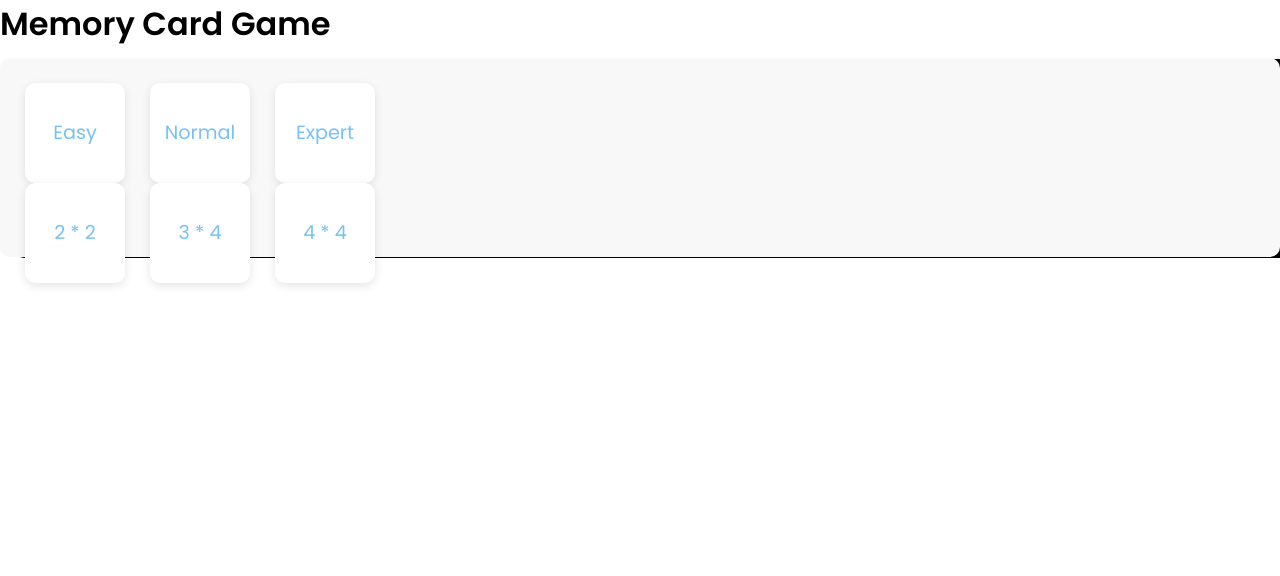
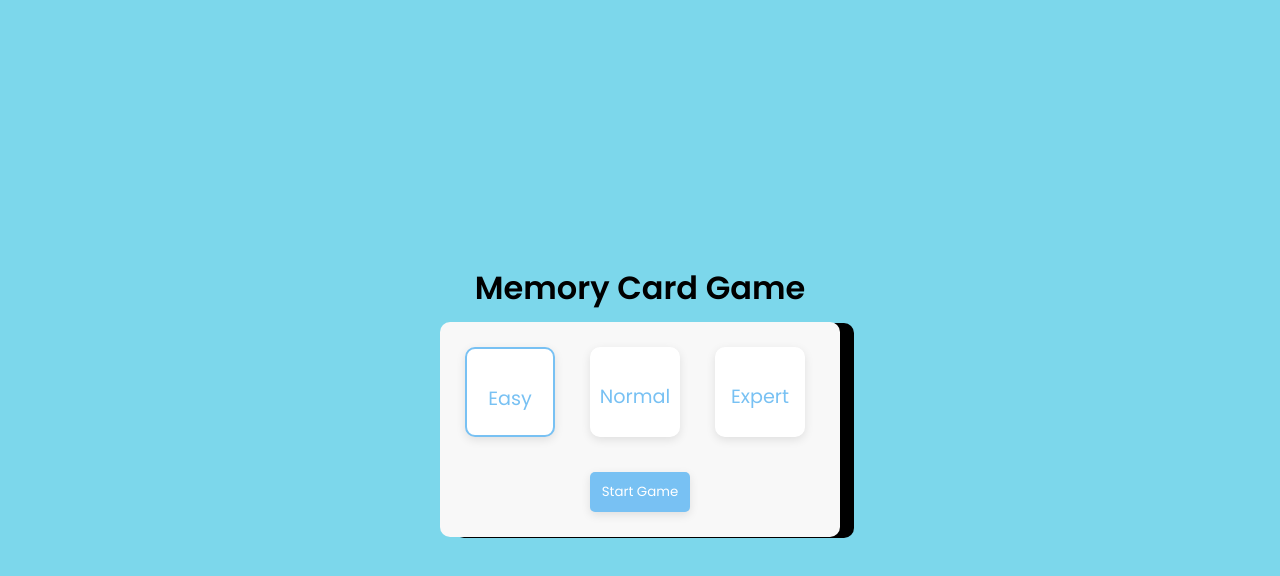
Before and after one commit to BhanuPrakash-Guniganti/memory-card-game, a plain HTML site: page index.html in a window 1280 px wide. Drawn offline with Linux system fonts and the light colour scheme.

Commit message:
Finished CSS

```diff
--- a/index.html
+++ b/index.html
@@ -15,7 +15,7 @@
     <h1>Memory Card Game</h1>
     <div class="container">
         <div class="startGame">
-            <div class="card" level="2" column="2" row="2">
+            <div class="card active" level="2" column="2" row="2">
                 <div class="front">Easy</div>
                 <div class="back">2 * 2</div>
             </div>
@@ -27,11 +27,15 @@
                  <div class="front">Expert</div>
                 <div class="back">4 * 4</div>
             </div>
+
+            <span></span>
              <button>Start Game</button>
+             <span></span>
         </div>
+
+    <div class="playground"></div>
     </div>
-
-
+    <i class="fa-solid fa-repeat" style="display: none"></i>
 
 
 </body>
--- a/style.css
+++ b/style.css
@@ -1,4 +1,4 @@
-@import url("https://fonts.googleapis.com/css?family=Poppins:wght@400;500;600&display=swap");
+@import url("https://fonts.googleapis.com/css2?family=Poppins:wght@400;500;600&display=swap");
 * {
     margin: 0px;
     padding: 0px;
@@ -6,7 +6,7 @@
     font-family: 'Poppins';
 }
 
-.body {
+body {
     display: flex;
     justify-content: center;
     align-items: center;
@@ -14,6 +14,8 @@
     background: #7cd7eb;
     flex-direction: column;
 }
+
+
 .container{
     background: #f8f8f8;
     border-radius: 10px;
@@ -39,8 +41,8 @@
 
 }
 .card div{
-    width:100px;
-    height:100px;
+    width:90px;
+    height:90px;
     line-height: 100px;
     color: #78c1f3;
     background: #fff;
@@ -48,4 +50,37 @@
     transition: all 500ms ease-out;
     backface-visibility: hidden;
     box-shadow:0 3px 10px rgba(0,0,0,0.1);
+    position: absolute;
 }
+.startGame button{
+    cursor: pointer;
+    height: 40px;
+    outline:none;
+    border:none;
+    border-radius: 5px;
+    box-shadow: 0 3px 10px rgba(0,0,0,0.1);
+    color: #fff;
+    background: #78c1f3;
+}
+
+.startGame .card.active div {
+    border: 2px solid #78c1f3;
+}
+
+.card .back {
+    transform: rotateY(-180deg);
+}
+
+.startGame .card:hover .front{
+    transform: rotateY(180deg);
+}
+
+.startGame .card:hover .back{
+    transform: rotateY(0deg);
+}
+
+.fa-repeat{
+    font-size: 25px;
+    margin-top: 1.5rem;
+    cursor: pointer;
+}
```
